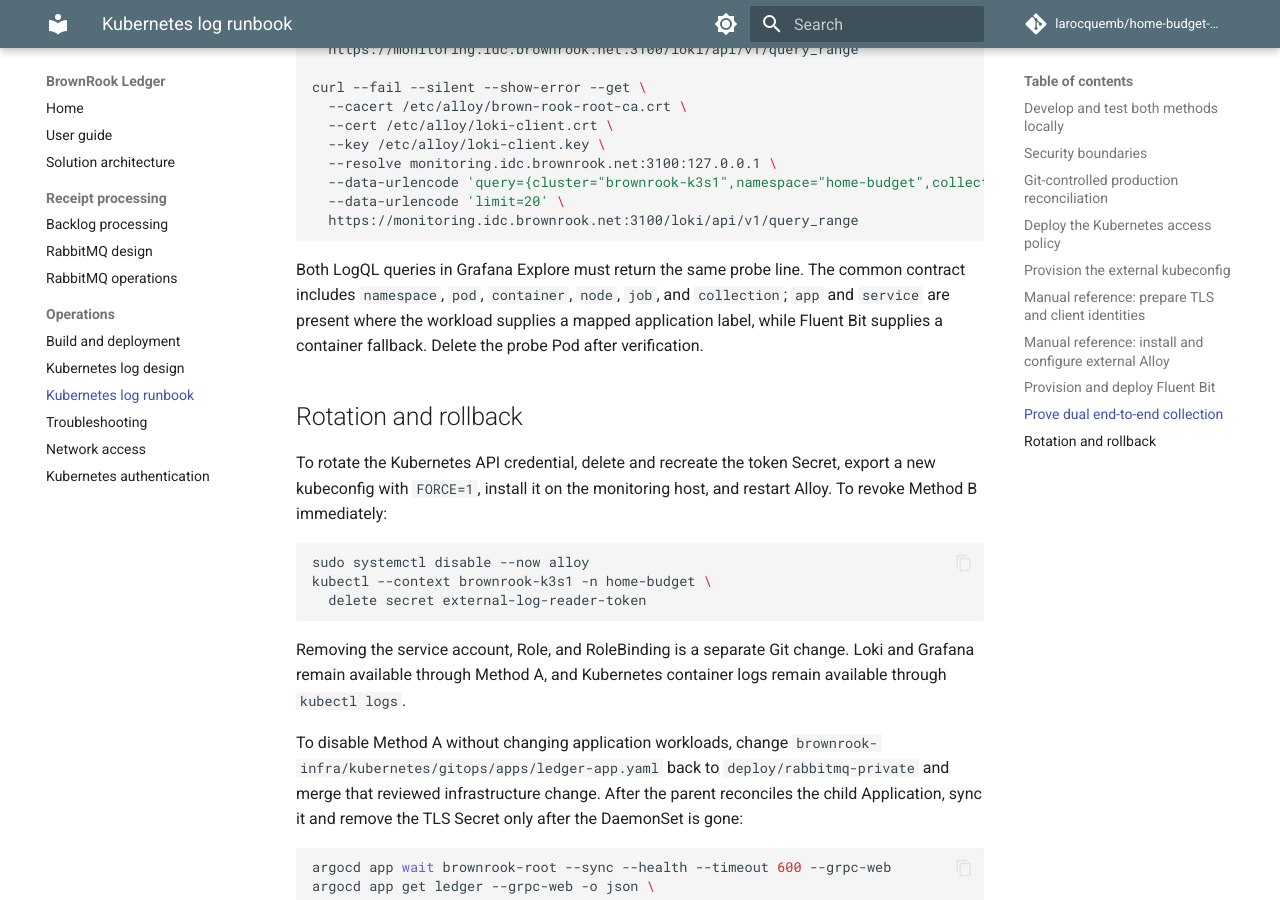
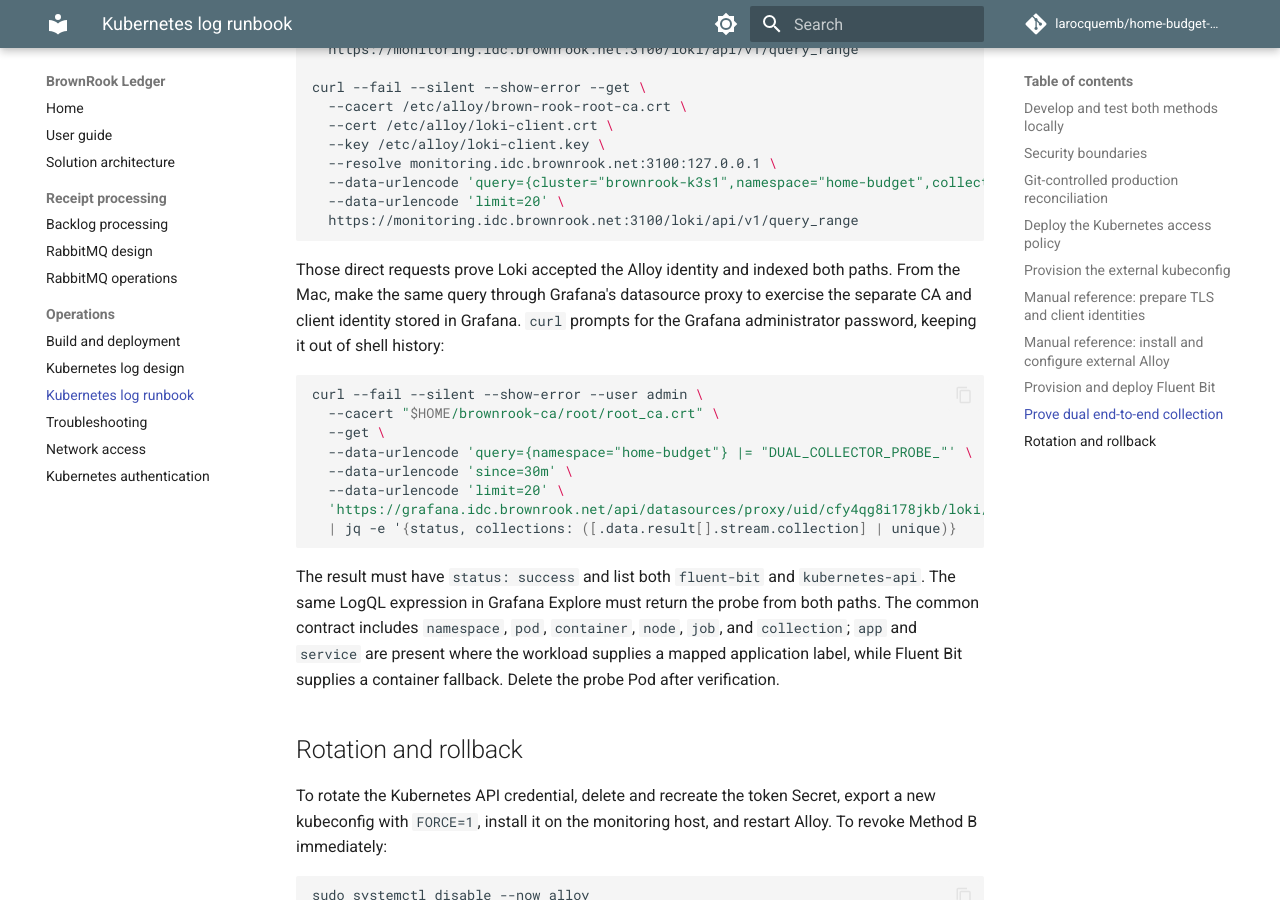
Before and after one commit to larocquemb/home-budget-pipeline, an MkDocs documentation site: the page built from docs/log-forwarding.md, in a window 1280 px wide and 900 px high, scrolled down 9988 px. Built offline with MkDocs 1.6.1 and Material for MkDocs 9.7.7, drawn with Linux system fonts in a browser that asks for light colours; comment, search, counter and statistics services are not loaded.

Commit message:
KAN-86: Document Grafana dual-query proof

````diff
--- a/docs/log-forwarding.md
+++ b/docs/log-forwarding.md
@@ -529,11 +529,28 @@
   https://monitoring.idc.brownrook.net:3100/loki/api/v1/query_range
 ```
 
-Both LogQL queries in Grafana Explore must return the same probe line. The
-common contract includes `namespace`, `pod`, `container`, `node`, `job`, and
-`collection`; `app` and `service` are present where the workload supplies a
-mapped application label, while Fluent Bit supplies a container fallback.
-Delete the probe Pod after verification.
+Those direct requests prove Loki accepted the Alloy identity and indexed both
+paths. From the Mac, make the same query through Grafana's datasource proxy to
+exercise the separate CA and client identity stored in Grafana. `curl` prompts
+for the Grafana administrator password, keeping it out of shell history:
+
+```sh
+curl --fail --silent --show-error --user admin \
+  --cacert "$HOME/brownrook-ca/root/root_ca.crt" \
+  --get \
+  --data-urlencode 'query={namespace="home-budget"} |= "DUAL_COLLECTOR_PROBE_"' \
+  --data-urlencode 'since=30m' \
+  --data-urlencode 'limit=20' \
+  'https://grafana.idc.brownrook.net/api/datasources/proxy/uid/cfy4qg8i178jkb/loki/api/v1/query_range' \
+  | jq -e '{status, collections: ([.data.result[].stream.collection] | unique)}
+```
+
+The result must have `status: success` and list both `fluent-bit` and
+`kubernetes-api`. The same LogQL expression in Grafana Explore must return the
+probe from both paths. The common contract includes `namespace`, `pod`,
+`container`, `node`, `job`, and `collection`; `app` and `service` are present
+where the workload supplies a mapped application label, while Fluent Bit
+supplies a container fallback. Delete the probe Pod after verification.
 
 ## Rotation and rollback
 
````
Also changed, not shown: docs/log-forwarding-design.md (+6 -4 lines).
